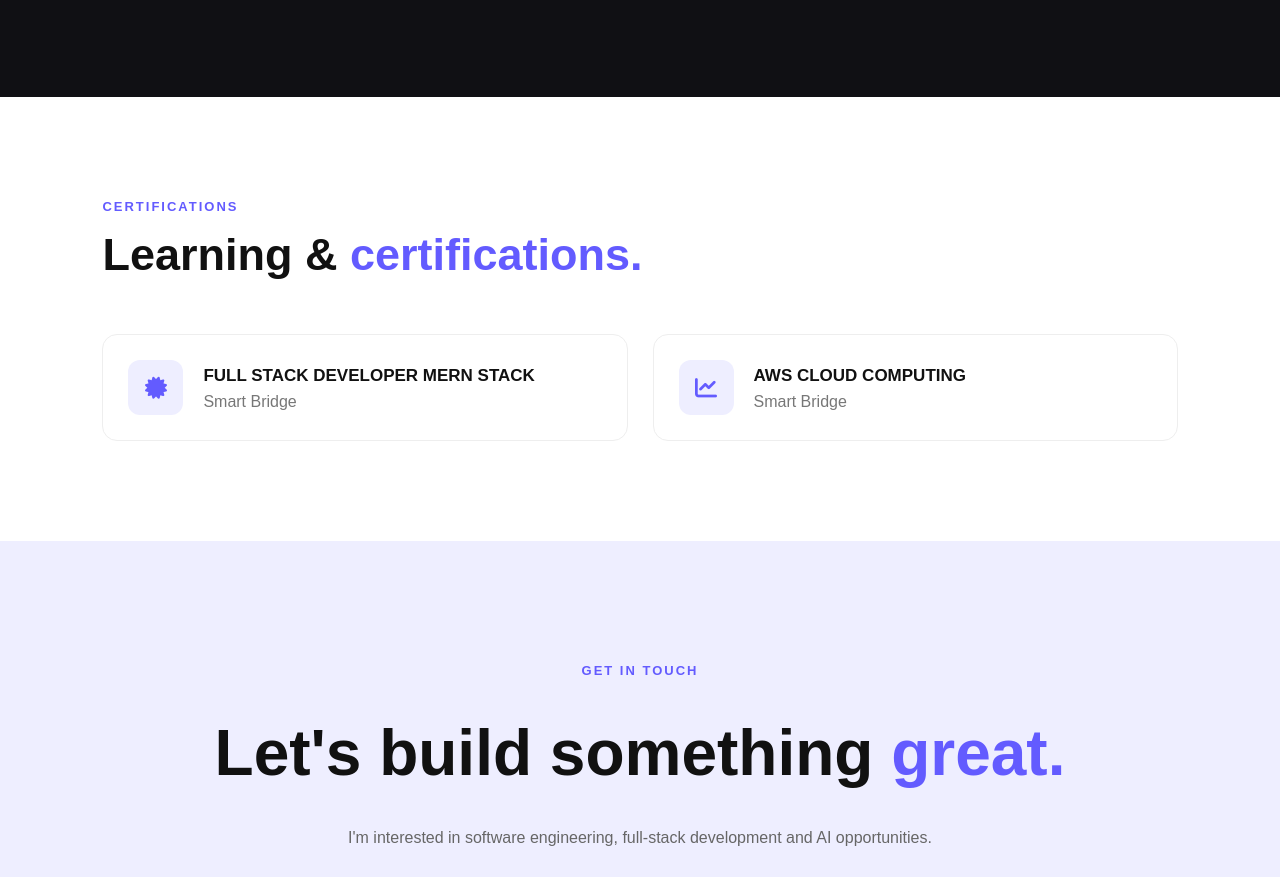
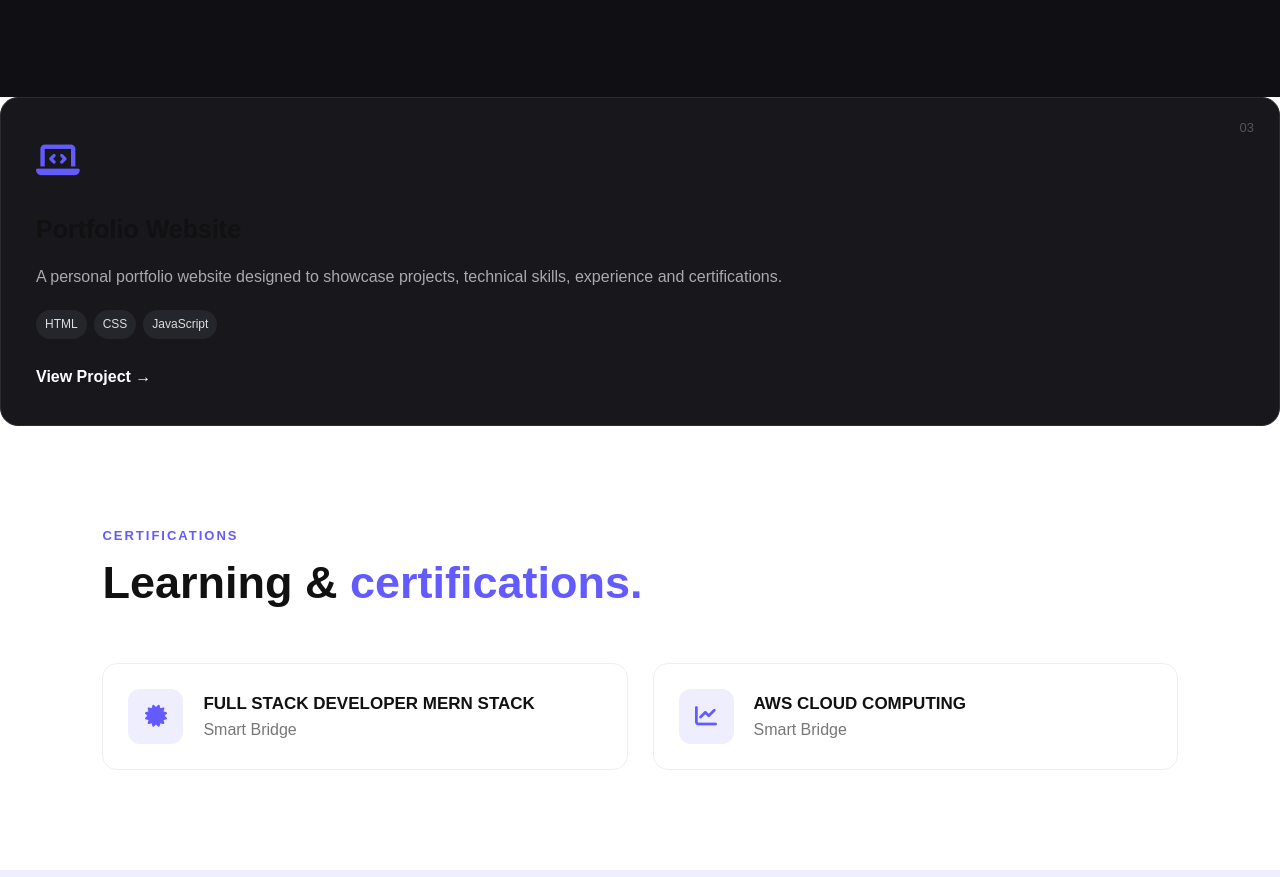
Before and after one commit to midhunkatta17-art/Portfolio, a plain HTML site: page index.html in a window 1280 px wide. Shown: the part 3852-4729 px from the top of the page. Drawn offline with Linux system fonts and the light colour scheme.

Commit message:
fix bugs and update

```diff
--- a/index.html
+++ b/index.html
@@ -71,7 +71,7 @@
     </a>
 
     <a
-        href="resume/Midhun_Katta.pdf"
+        href="resume/midhun.pdf.pdf"
         target="_blank"
         class="btn secondary"
     >
@@ -488,6 +488,46 @@
         </div>
 
     </section>
+    <!-- PROJECT 4-->
+
+            <div class="project-card">
+
+                <div class="project-number">
+                    03
+                </div>
+
+                <div class="project-icon">
+                    <i class="fa-solid fa-laptop-code"></i>
+                </div>
+
+                <h3>
+                    Portfolio Website
+                </h3>
+
+                <p>
+                    A personal portfolio website designed to showcase
+                    projects, technical skills, experience and certifications.
+                </p>
+
+                <div class="project-tech">
+                    <span>HTML</span>
+                    <span>CSS</span>
+                    <span>JavaScript</span>
+                </div>
+
+                <a
+    href="https://github.com/midhunkatta17-art/Portfolio"
+    target="_blank"
+    class="project-link"
+>
+    View Project →
+</a>
+
+            </div>
+
+        </div>
+
+    </section>
 
 
     <!-- ================= CERTIFICATIONS ================= -->
```
Also changed, not shown: 2 other files.
